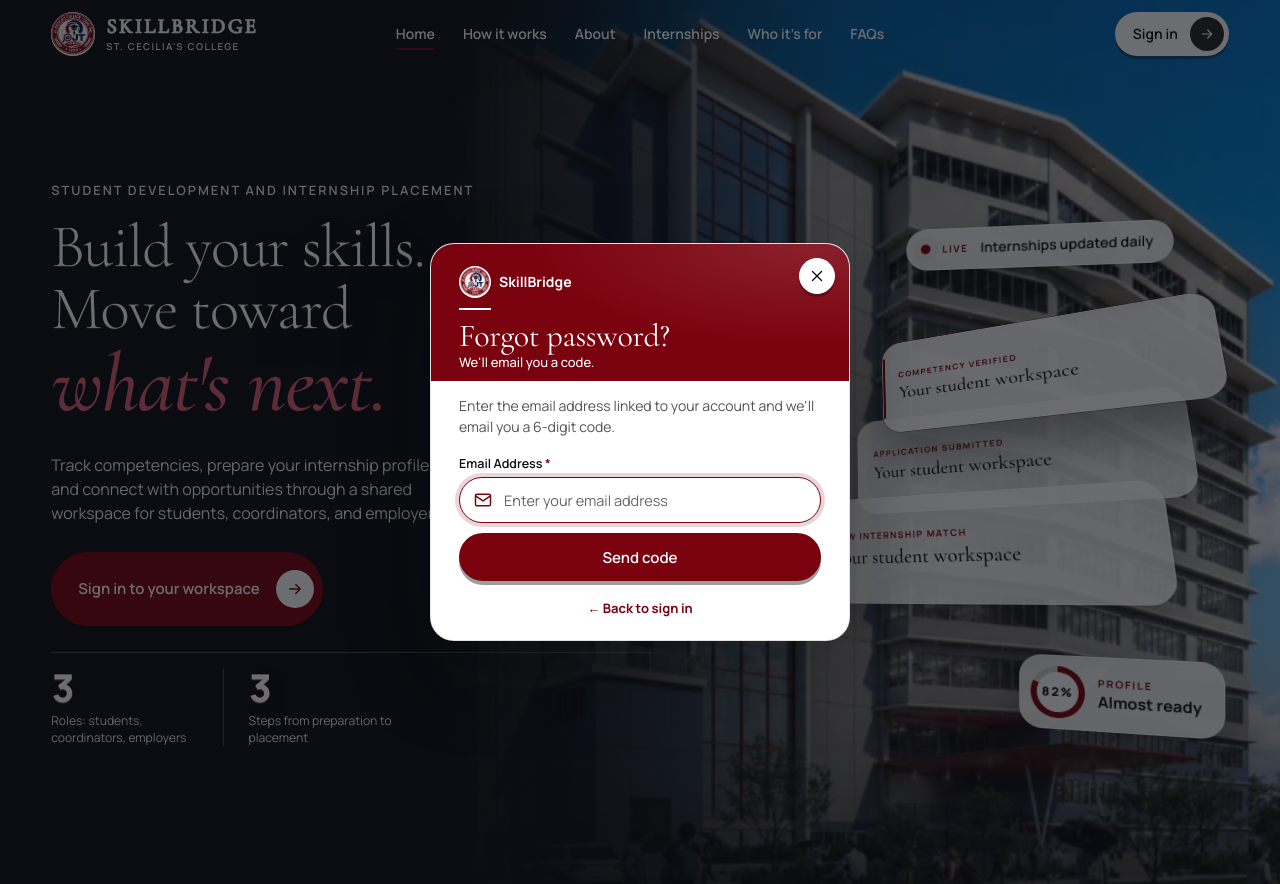
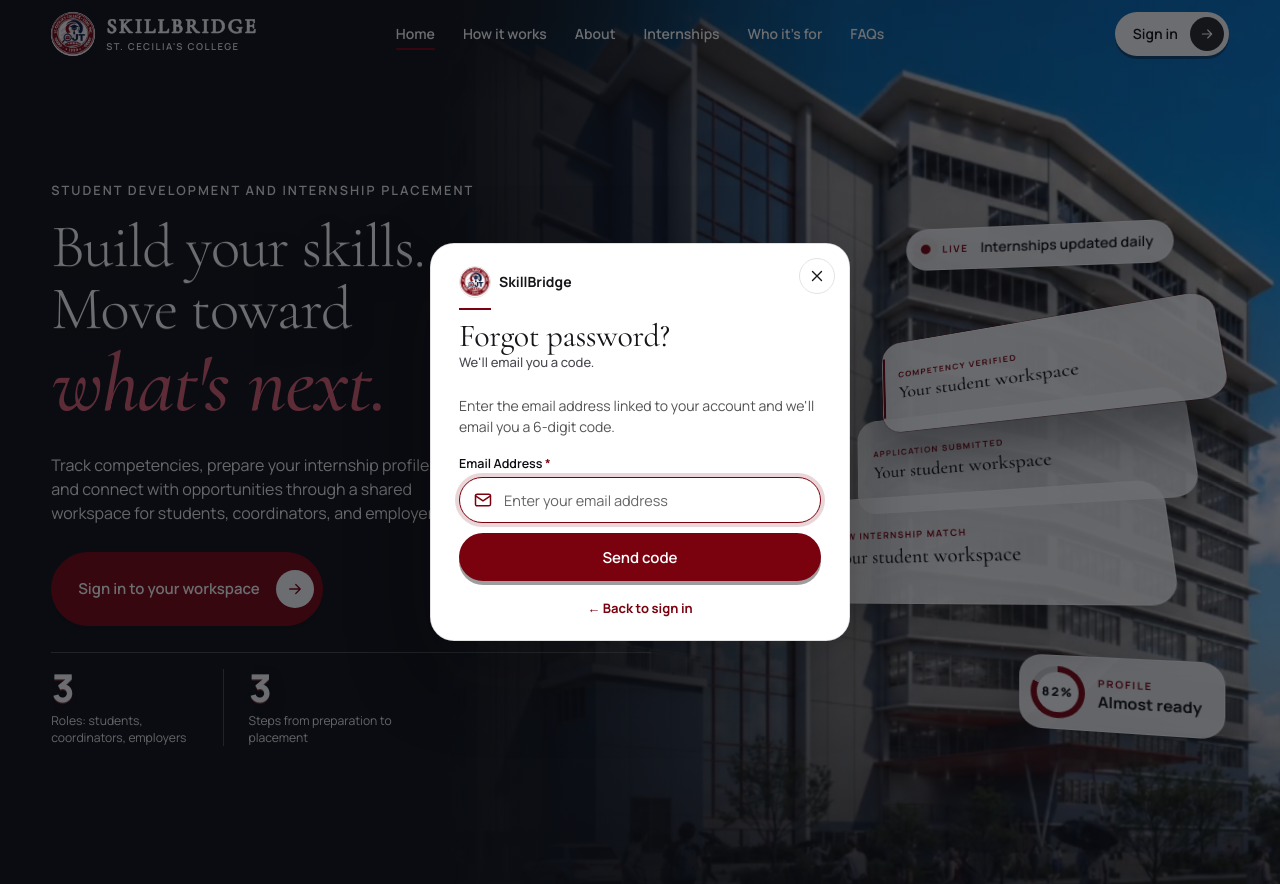
Before and after one commit to alcayamarlo/INTERNSHIP, a Laravel app: page /forgot-password in a window 1280 px wide. Run offline with Laravel 12, Linux system fonts and the light colour scheme.

Commit message:
Sign-in modal: clean white header and lighter field borders (colors only)
Co-Authored-By: Claude Sonnet 5.5 <noreply@anthropic.com>

```diff
--- a/public/css/auth-card.css
+++ b/public/css/auth-card.css
@@ -477,21 +477,21 @@ html[data-theme="dark"] body .lm-root {
     --surface-alt: #F3F0F1; --text: #0B0D12; --solid-bg: #FFFFFF;
     --lm-head-ink: #FFFFFF; --lm-head-sub: #FFFFFF;
 }
-html body .lm-root .lm-dialog { background: #FFFFFF; color: #0B0D12; border-color: rgba(11, 13, 18, .12); box-shadow: 0 30px 80px rgba(10, 10, 10, .35); }
+html body .lm-root .lm-dialog { background: #FFFFFF; color: #16161A; border-color: rgba(11, 13, 18, .12); box-shadow: 0 30px 80px rgba(10, 10, 10, .35); }
 
-/* Red header: always white text on burgundy */
+/* Header: clean white, dark text (colors only) */
 html body .lm-root .lm-head,
-html[data-theme="dark"] body .lm-root .lm-head { background: radial-gradient(ellipse at 90% 0%, rgba(255, 255, 255, .12), transparent 55%), linear-gradient(180deg, #7A010E, #7A010E); color: #FFFFFF; }
+html[data-theme="dark"] body .lm-root .lm-head { background: #FFFFFF; color: #16161A; }
 html body .lm-root .lm-brand,
 html body .lm-root .lm-title,
-html body .lm-root .lm-title .lm-t1 { color: #FFFFFF; }
+html body .lm-root .lm-title .lm-t1 { color: #16161A; }
 html body .lm-root .lm-title .lm-t2,
-html body .lm-root .lm-cap { color: #FFFFFF; opacity: 1; }
-html body .lm-root .lm-title::before { background: #FFFFFF; }
-html body .lm-root .lm-logo { background: #FFFFFF; border-color: rgba(255, 255, 255, .6); }
-html body .lm-root .lm-close { background: #FFFFFF; color: #0B0D12; border-color: #FFFFFF; }
+html body .lm-root .lm-cap { color: #4A4A52; opacity: 1; }
+html body .lm-root .lm-title::before { background: #7A0013; }
+html body .lm-root .lm-logo { background: #FFFFFF; border-color: #E6E1E3; }
+html body .lm-root .lm-close { background: #FFFFFF; color: #16161A; border-color: #E6E1E3; box-shadow: none; }
 html body .lm-root .lm-close:hover { background: #F8EDEF; }
-html body .lm-root .lm-close:focus-visible { outline: 3px solid #FFFFFF; outline-offset: 2px; }
+html body .lm-root .lm-close:focus-visible { outline: 3px solid #16161A; outline-offset: 2px; }
 
 /* Body */
 html body .lm-root .lm-body { background: #FFFFFF; color: #0B0D12; }
@@ -507,7 +507,7 @@ html body .lm-root .lm-strength-text,
 html body .lm-root .lm-ico,
 html body .lm-root .lm-toggle { color: #535353; }
 html body .lm-root .lm-input,
-html body .lm-root .lm-code-box { background: #FFFFFF; color: #0B0D12; border-color: #767676; }
+html body .lm-root .lm-code-box { background: #FFFFFF; color: #16161A; border-color: #D7D0D3; }
 html body .lm-root .lm-input[readonly] { background: #F3F0F1; color: #535353; }
 html body .lm-root .lm-input::placeholder { color: #666666; }
 html body .lm-root .lm-input:-webkit-autofill { -webkit-text-fill-color: #0B0D12; box-shadow: 0 0 0 1000px #FFFFFF inset; }
```
